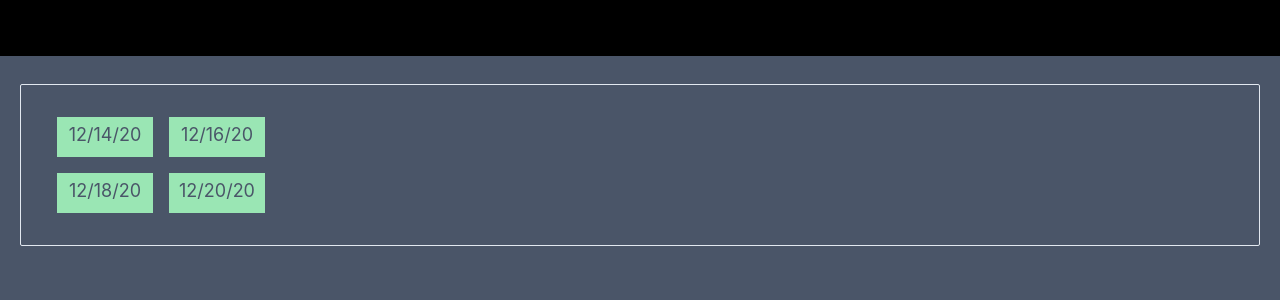
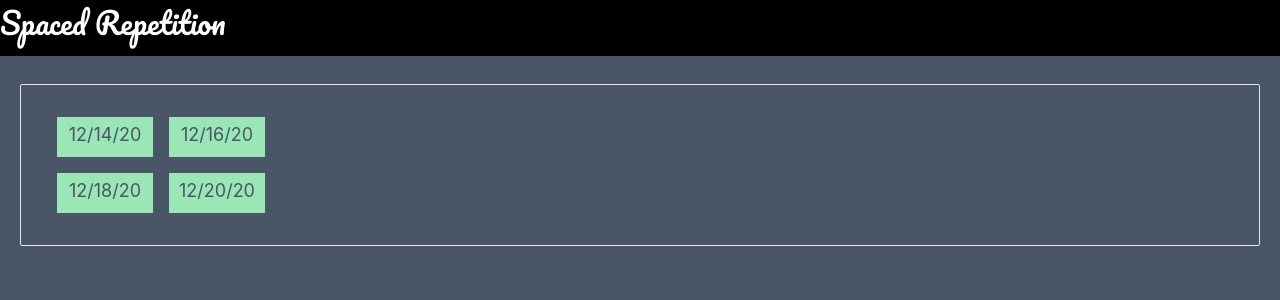
Before and after one commit to tpooch21/spaced-rep, a React (Create React App) app in the folder client/: page / in a window 1280 px wide. Shown: the top 300 px of the page. Built offline with nearby package versions, Linux system fonts and the light colour scheme.

Commit message:
Import Pacifico font and extend default theme to include it for Toolbar

```diff
--- a/client/public/index.html
+++ b/client/public/index.html
@@ -10,6 +10,8 @@
       content="Web site created using create-react-app"
     />
     <link rel="apple-touch-icon" href="%PUBLIC_URL%/logo192.png" />
+    <link rel="preconnect" href="https://fonts.gstatic.com">
+    <link href="https://fonts.googleapis.com/css2?family=Pacifico&display=swap" rel="stylesheet">
     <!--
       manifest.json provides metadata used when your web app is installed on a
       user's mobile device or desktop. See https://developers.google.com/web/fundamentals/web-app-manifest/
--- a/client/src/components/Navigation/Toolbar.js
+++ b/client/src/components/Navigation/Toolbar.js
@@ -1,7 +1,11 @@
-import { Flex, Spacer } from "@chakra-ui/react";
+import { Flex, Spacer, Text } from "@chakra-ui/react";
 
 const Toolbar = () => (
-  <Flex bg="black" pos="fixed" top="0" left="0" w="full" h={14}></Flex>
+  <Flex bg="black" pos="fixed" top="0" left="0" w="full" h={14}>
+    <Text fontFamily="logo" fontSize="3xl" color="white">
+      Spaced Repetition
+    </Text>
+  </Flex>
 );
 
 export default Toolbar;
--- /dev/null
+++ b/client/src/customTheme/themeExtension.js
@@ -0,0 +1,5 @@
+export default {
+  fonts: {
+    logo: "'Pacifico', cursive",
+  },
+};
--- a/client/src/index.js
+++ b/client/src/index.js
@@ -4,11 +4,14 @@ import App from "./App";
 import reportWebVitals from "./reportWebVitals";
 
 // styling
-import { ChakraProvider } from "@chakra-ui/react";
+import { ChakraProvider, extendTheme } from "@chakra-ui/react";
+import myTheme from "./customTheme/themeExtension";
+
+const theme = extendTheme(myTheme);
 
 ReactDOM.render(
   <React.StrictMode>
-    <ChakraProvider>
+    <ChakraProvider theme={theme}>
       <App />
     </ChakraProvider>
   </React.StrictMode>,
```
Also changed, not shown: client/src/customTheme/font-face.js (added, +9 -0 lines), 1 other file (tests, documents, lock files or other folders).
